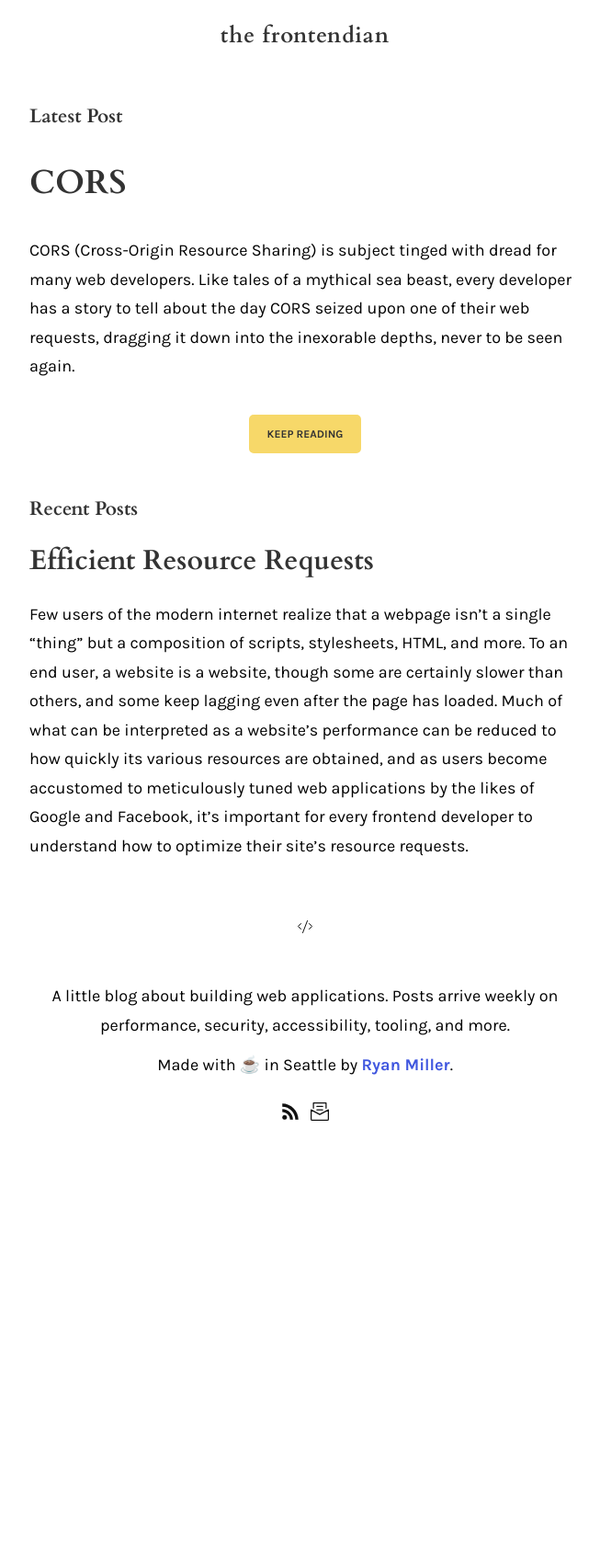
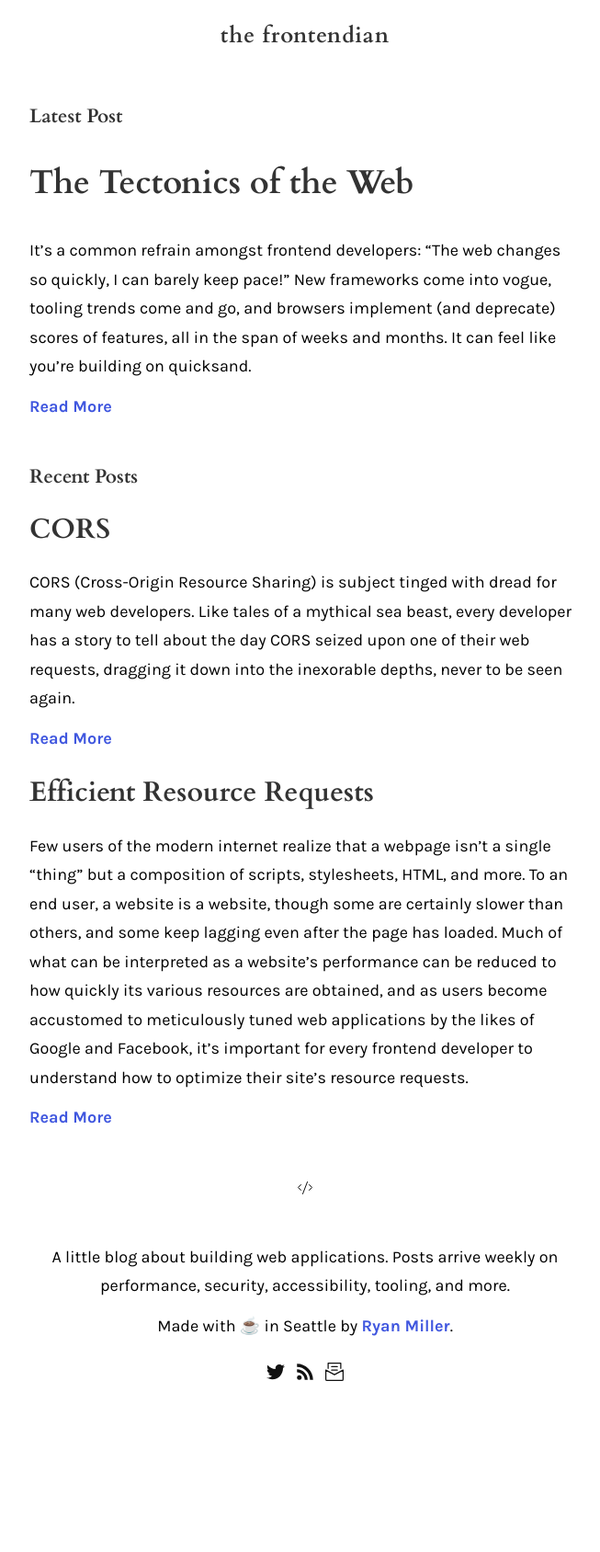
Before and after one commit to ryanmillerdev/frontendian, a Jekyll site: the page built from index.md, in a window 1280 px wide. Shown: the whole page at 92% size, without its empty margins (308-961 px from the left). Built offline with Jekyll 4.4.1, drawn with Linux system fonts in a browser that asks for light colours; before the commit the page ends 1405 px from its top, so only the background shows below that; some of the changed lines change nothing that is shown.

Commit message:
Publish The Tectonics of the Web.

```diff
--- a/_layouts/base.html
+++ b/_layouts/base.html
@@ -51,7 +51,7 @@
   <meta name="twitter:title" content="the frontendian" />
   {% endif %}
 
-  <meta name="twitter:card" content="summary_large_image">
+  <meta name="twitter:card" content="summary">
   <meta name="twitter:site:id" content="thefrontendian" />
   <meta name="twitter:creator:id" content="andryanmiller" />
 
@@ -174,6 +174,10 @@
 
     .footer-link-rss {
       background-image: url(/public/svg/icons/rss.svg)
+    }
+
+    .footer-link-twitter {
+      background-image: url(/public/svg/icons/twitter.svg)
     }
 
     @media screen and (max-width: 640px) {
@@ -303,10 +307,12 @@
     .mb-1 { margin-bottom: 1rem !important; }
     .mb-2 { margin-bottom: 2rem !important; }
     .mb-3 { margin-bottom: 3rem !important; }
+    .mt-4 { margin-top: 4rem !important; }
     .ma-4 { margin: 4rem !important; }
     .mb-4 { margin-bottom: 4rem !important; }
     .mb-5 { margin-bottom: 5rem !important; }
     .mb-6 { margin-bottom: 6rem !important; }
+    .mt-8 { margin-top: 8rem !important; }
 
     /* Disqus */
     #disqus_thread {
@@ -344,8 +350,9 @@
       </div>
     </div>
     <div class="footer-links">
+      <a href="https://twitter.com/thefrontendian" class="footer-link footer-link-twitter" target="_blank"></a>
       <a href="/feed.xml" class="footer-link footer-link-rss"></a>
-      <a href="mailing-list" class="footer-link footer-link-mailing-list"></a>
+      <a href="/mailing-list" class="footer-link footer-link-mailing-list"></a>
     </div>
   </footer>
 
--- a/_layouts/home.html
+++ b/_layouts/home.html
@@ -9,12 +9,8 @@ layout: base
   </a>
   {{ latestPost.excerpt }}
 </article>
-<div style="text-align: center">
-  <a href="{{ latestPost.url }}">
-    <button class="ma-4">Keep Reading</button>
-  </a>
-</div>
-<h4>Recent Posts</h4>
+<a href="{{ latestPost.url }}">Read More</a>
+<h4 class="mt-8">Recent Posts</h4>
 {% assign recentPosts = site.posts | slice:1,5 %}
 {% for post in recentPosts %}
 <article>
@@ -23,4 +19,5 @@ layout: base
   </a>
   {{ post.excerpt }}
 </article>
+<a href="{{ post.url }}">Read More</a>
 {% endfor %}
--- /dev/null
+++ b/_posts/2018-06-07-the-tectonics-of-the-web.markdown
@@ -0,0 +1,127 @@
+---
+layout: post
+title:  "The Tectonics of the Web"
+subtitle: "A Tour of Three Standards Organizations"
+date: 2018-06-10 06:00:00 -0700
+dateString: "June 10th, 2018"
+categories: standards
+hero: /public/svg/the-tectonics-of-the-web/hero.svg
+ogShareImage: /public/img/tectonics_og_image.png
+permalink: /the-tectonics-of-the-web
+comments: true
+---
+It's a common refrain amongst frontend developers: "The web changes so quickly, I can barely keep pace!" New frameworks come into vogue, tooling trends come and go, and browsers implement (and deprecate) scores of features, all in the span of weeks and months. It can feel like you're building on quicksand.
+
+Yet when you look past the frothy surface, and observe how core web technologies such as HTTP, HTML, and ECMAScript progress, you find metered, well-orchestrated organizations surrounding each. These organizations are called _standards organizations_, and the aim of this post is to introduce you to three standards organizations that have an outsized impact on you as a frontend developer: the IETF, the W3C, and ECMA International.
+
+We'll discuss the value of standardization as a practice, then explore each organization, focusing on their history, which technologies they steward, and how they deliver standards that shape the web.
+
+<figure>
+  <img src="/public/svg/the-tectonics-of-the-web/stack.svg" width="100%" style="max-width: 20rem"/>
+</figure>
+
+### Why Standardization?
+
+You interact with standardized products and processes on a daily basis. From power outlets to USB ports to the roads you drive on, there is an organization out there somewhere, at a national or international level, defining how that particular thing should be produced. This is typically done through the creation and dissemination of written documents called, unsurprisingly, _standards_.
+
+Of all the standards organizations you might encounter, [ISO](https://www.iso.org/home.html){:target="_blank"} is by far the most widely-known. ISO, or the International Organization for Standardization, defines standards for a whole slew of industries. As a developer, you may already be (painfully) aware of one particular specification: [ISO 8601](https://www.iso.org/iso-8601-date-and-time-format.html){:target="_blank"}, which defines a universal formatting system for dates, and what you see when you call as the result of calling `new Date()` in JavaScript.
+
+Standards advantage both businesses and consumers when executed well (though you [can read about](https://quod.lib.umich.edu/j/jep/3336451.0014.103?view=text;rgn=main){:target="_blank"} all the reasons they can also worsen things). Businesses can grow their respective industries collectively, and consumers can enjoy less frustration when attempting to use products and system created by different vendors.
+
+The web, and the internet as a whole, are driven by protocols, and protocols depend upon rigorous definitions for their survival. Thus, standardization and the web have gone hand-in-hand from the very beginning. We'll turn our attention now to the first of our standards organizations, the IETF, and explain how the work that it did provided the foundation for the work that the W3C and ECMA would eventually contribute to the web.
+
+<figure>
+  <img src="/public/svg/the-tectonics-of-the-web/dots.svg" width="100%" style="max-width: 40rem"/>
+</figure>
+
+### The IETF
+
+It bears repeating that though they often blend together, the terms _"web"_ (or "world wide web") and _"internet"_ are not synonymous. The former is predicated upon the latter, and the technologies that comprise the internet serve vastly more applications than those you access through your browser. So the organization responsible for defining and advancing internet standards is a fitting first stop in our tour of standards organizations. Its name is the Internet Engineering Task Force, or IETF.
+
+The first IETF meeting was held [in 1986](https://www.ietf.org/about/participate/tao/){:target="_blank"}, and it was the successor to a handful of loose groups that attempted to bring order to the inchoate internet, such as the [NWG](https://tools.ietf.org/html/rfc3) and [ICCB](https://www.ietf.org/rfc/rfc1160.txt){:target="_blank"}. Its [unofficial motto](https://www.ietf.org/how/runningcode/){:target="_blank"}, "We believe in rough consensus and running code", evinces the slightly nontraditional bent to the IETF. They invite anyone to attend their tri-yearly gatherings, unlike the other two organizations you'll meet, and they also discourage anyone to dress up at said gatherings.
+
+Though the IETF accomplishes a great many things and generates some documents that aren't meant to become standards, you could define the product of the IETF as _standards-track RFCs_, or [STDs](https://www.rfc-editor.org/standards). Technologies such as TCP, IP, and HTTP are all defined by the IETF via RFCs, though many such protocols have multiple RFCs defining different aspects.
+
+An RFC is advanced by a group of individuals called a _working group_, which is chartered within a specific IETF _area_, or subject domain. For example, within the IETF's [_Internet Area_](https://datatracker.ietf.org/wg/#int){:target="_blank"} you'll find working groups such as the [_Host Identity Protocol_](https://datatracker.ietf.org/wg/hip/about/){:target="_blank"} working group and the [_Dynamic Host Configuration_](https://datatracker.ietf.org/wg/dhc/documents/){:target="_blank"} working group.
+
+As pertains to you as a frontend developer, the IETF's work affects in a similar way that tectonic plates affect cities. You don't notice the direction they're moving, but you're very likely to be moving in that direction too. Certain technologies, such as [HTTP/2](https://tools.ietf.org/html/rfc7540), do have a rapid and visible impact on how web applications are built.
+
+There is a great deal about the IETF left undiscussed here, such as its inclusion in the Internet Society and its relationship to the Internet Engineering Steering Group. If you want to get the pulse of the IETF at any given time, their [Datatracker tool](https://datatracker.ietf.org/){:target="_blank"} is immensely useful, and provides tons of information about in-process RFCs and the latest working groups and areas.
+
+<figure>
+  <img src="/public/svg/the-tectonics-of-the-web/sun.svg" width="100%" style="max-width: 40rem"/>
+</figure>
+
+### The W3C
+
+Shortly after [CERN made Tim Berners-Lee's WorldWideWeb (_sic_) public domain in 1993](https://home.cern/topics/birth-web){:target="_blank"}, the World Wide Web Consortium, or W3C, was formed to standardize how browser developers ought to go about implementing things like [HTML](https://www.w3.org/TR/html51/){:target="_blank"}, the [DOM](https://www.w3.org/TR/REC-DOM-Level-1/){:target="_blank"}, and more. At the time of writing, the W3C offers [nearly three-hundred standards](https://www.w3.org/TR/?status=rec){:target="_blank"}, or _recommendations_, for use by companies like Google, Mozilla, and Microsoft as they develop and release their web browsers.
+
+The W3C was founded just prior to what has been remembered as [the browser wars](https://www.w3.org/wiki/The_history_of_the_Web#The_browser_wars){:target="_blank"}, and during that period Microsoft and Netscape battled to attract developers and users to their browsers, and did so by building out their own, idiosyncratic browser features. The result was that a webpage which functioned properly in Netscape might look completely broken in Internet Explorer, and vice-versa.
+
+Even as the W3C began to produce recommendations in an attempt to guide the future of the web, Microsoft and Netscape continued to implement non-standard features in their browsers. In 1998, the [Web Standards Project](https://www.webstandards.org/){:target="_blank} was formed to advocate for the W3C's work and to encourage both developers and browser manufacturers to begin following standards. You might consider WaSP an unsung band of heroes, as the work they did led to many companies, such as Microsoft and Adobe, changing course and implementing the W3C's standards.
+
+W3C membership is open to any organization, though depending on your company's revenues [it may get pricy](https://www.w3.org/Consortium/fees){:target="_blank"}. Membership earns your organization a right to sit on the advisory committee, which reviews every _proposed recommendation_, as well as the opportunity to participate in working groups and W3C meetings.
+
+Similar to the IETF, the W3C is organized into working groups, and the goal of many W3C working groups is to produce a _recommendation_. A recommendation starts as a working draft within a working group, then advances to _candidate recommendation_ if certain criteria are met. Once the W3C director thinks the draft is ready, it advances to the _proposed recommendation_ stage, during which every member of the W3C has a chance to review the proposal. If consensus is reached in favor, the document is then published as a full _recommendation_. You can review [the full process here](https://www.w3.org/2018/Process-20180201/#recs-and-notes){:target="_blank"}.
+
+Of the three organizations introduced in this post, the W3C has likely the most direct impact on you as a frontend developer. They steward nearly all core building blocks of the web, including CSS, CORS, and HTML. A good way to keep abreast of new recommendations is simply by following the [W3C's news blog](https://www.w3.org/blog/news/){:target="_blank"}, and within the last half-decade the W3C has made available [a public discourse group]{:target="_blank"}, via its Web Platform Incubator Group, in order to solicit ideas from the developer community.
+
+<figure>
+  <img src="/public/svg/the-tectonics-of-the-web/wat.svg" width="100%" style="max-width: 40rem"/>
+</figure>
+
+### ECMA International
+
+Yet if you were to page through the W3C's recommendations, you might notice some glaring absences. Where's JavaScript? Where's JSON? Well, it's an interesting story, and the telling of it will introduce our last standards organization of this post: ECMA International.
+
+The day is November 15th, 1996. Nearly two years prior, an engineer at Netscape, Brendan Eich, had thrown together (in about ten days) a language tenatively called JavaScript. In the intervening time, JavaScript had exploded in popularity, and Microsoft's own implementation was beginning to become incompatible with Netscape, and gaining traction. So Netscape announces that it is transitioning the responsibility of standardizing JavaScript (formally called ECMAScript) to ECMA International. The W3C was originally offered this responsiblility, but declined, as described in [this Quora thread](https://www.quora.com/Why-was-JavaScript-standardized-by-ECMA-and-not-W3C){:target="_blank"} by [long-time W3C member Dan Connolly](https://www.w3.org/People/Connolly/){:target="_blank"}.
+
+ECMA International existed well before the internet achieved its ascendancy. Originally, ECMA stood for "European Computer Manufacturers Association", but in 1994 the name was changed to the heftier "Ecma International - European association for standardizing information and communication systems". ECMA is responsible for standardizing a number of technologies, including [C#](https://www.ecma-international.org/publications/the-tectonics-of-the-web/Ecma-334.htm){:target="_blank"} and our dearest [JSON](https://www.ecma-international.org/publications/the-tectonics-of-the-web/Ecma-404.htm){:target="_blank"}.
+
+Striking a balance between both the IETF and W3C's membership models, ECMA International is funded by membership dues from organizations but also allows individuals to join as [royalty-free task group members](https://tc39.github.io/agreements/contributor/). ECMA International allocates a _technical committee_ to oversee the advancement of a standard, and it is that committee which is responsible for intaking new contributions and publishing updated editions of the standard. The technical committee tasked with overseeing ECMAScript is [TC39](https://github.com/tc39){:target="_blank"}.
+
+By far an away, ECMA International's biggest impact on you as a frontend developer is via its stewardship of the ECMAScript language. You can learn more about how TC39 process [here](http://2ality.com/2015/11/tc39-process.html){:target="_blank"}. Something to bear in mind is that, until rather recently, editions of ECMAScript were few and far between. We're now on the eighth edition of the standard, but between the third and fifth versions of the standards (the fourth was abandoned), a decade passed (1999-2009). Another six years passed between the fifth edition and sixth (2009-2015).
+
+<figure>
+  <img src="/public/svg/the-tectonics-of-the-web/closing.svg" width="100%" style="max-width: 40rem"/>
+</figure>
+
+### Closing Thoughts
+
+My hope in writing this is that you gain a high-level understanding of how these three standards organizations affect you as a frontend developer. Note that, taken within the whole context of the web's evolution, they're not the entire picture. Browser manufactureres, like Google and Mozilla, can and will continue to author features independent of any recommendation or standard, and developers will continue to push the envelope with frameworks and tools like jQuery, React, and CoffeeScript, which in turn have an affect on future web standards.
+
+I find myself in awe of the massive, intricate apparatus that is the web, and am grateful for the hundreds of individuals at work behind the scenes ensuring that the web remains a healthy, vibrant platform. I'd also like to thank [Lera Efremova](https://creativemarket.com/lera_efremova){:target="_blank"} for her wonderful illustrations, and if you've spotted an error, be it factual or syntactical, let me know in the comments below!
+
+### References & Resources
+
+Here are few links and resources you might find useful as you explore the organizations dicussed above.
+
+#### IETF
+
+- [The History of the IETF and ISOC](https://www.internetsociety.org/internet/history-of-the-internet/ietf-internet-society/){:target="_blank"}
+- [The IETF Process](https://www.ietf.org/the-tectonics-of-the-web/process/informal/ ){:target="_blank"}
+- [The Tao of the IETF](https://www.ietf.org/about/participate/tao/){:target="_blank"}
+- [IETF Newcomers Overview](https://datatracker.ietf.org/meeting/101/materials/slides-101-edu-sessb-newcomers-overview-02){:target="_blank"}
+- [Datatracker](https://datatracker.ietf.org/){:target="_blank"}
+
+#### W3C
+
+- [The History of the Web](https://www.w3.org/wiki/The_history_of_the_Web){:target="_blank"}
+- [The W3C Process](https://www.w3.org/2018/Process-20180201/){:target="_blank"}
+- [Dan Connolly On Why The W3C Doesn't Standardize JavaScript](https://www.quora.com/Why-was-JavaScript-standardized-by-ECMA-and-not-W3C){:target="_blank"}
+- [Web Platform Incubator Group](https://www.w3.org/blog/2015/07/wicg/){:target="_blank"}
+- [Three Challenges For The Web](https://webfoundation.org/2017/03/web-turns-28-letter/){:target="_blank"}
+
+#### ECMA
+
+- [The History of the ECMA](https://www.ecma-international.org/memento/history.htm){:target="_blank"}
+- [Press Release Announcing Netscape's Submission of JavaScript to the ECMA](https://web.archive.org/web/19981203070212/http://cgi.netscape.com/newsref/pr/newsrelease289.html){:target="_blank"}
+- [ECMA-262 Standard (8th Edition)](https://www.ecma-international.org/ecma-262/8.0/index.html){:target="_blank"}
+- [Technical Committee 39 Github Organization](https://github.com/tc39) {:target="_blank"}
+- [Great Blog Post On The TC39 Process](http://2ality.com/2015/11/tc39-process.html){:target="_blank"}
+
+#### Wonderful Things
+
+- [Move The Web Forward](https://movethewebforward.org/){:target="_blank"}
+- [RICG](http://ricg.io/){:target="_blank"}
+- [Where Wizards Stay Up Late: The Origins Of The Internet](https://amzn.to/2LzpGzM){:target="_blank"}
```
Also changed, not shown: public/img/tectonics_og_image.png (added), public/svg/icons/twitter.svg (added), public/svg/the-tectonics-of-the-web/closing.svg (added), public/svg/the-tectonics-of-the-web/dots.svg (added), public/svg/the-tectonics-of-the-web/hero.svg (added), public/svg/the-tectonics-of-the-web/stack.svg (added), public/svg/the-tectonics-of-the-web/sun.svg (added), public/svg/the-tectonics-of-the-web/wat.svg (added).
